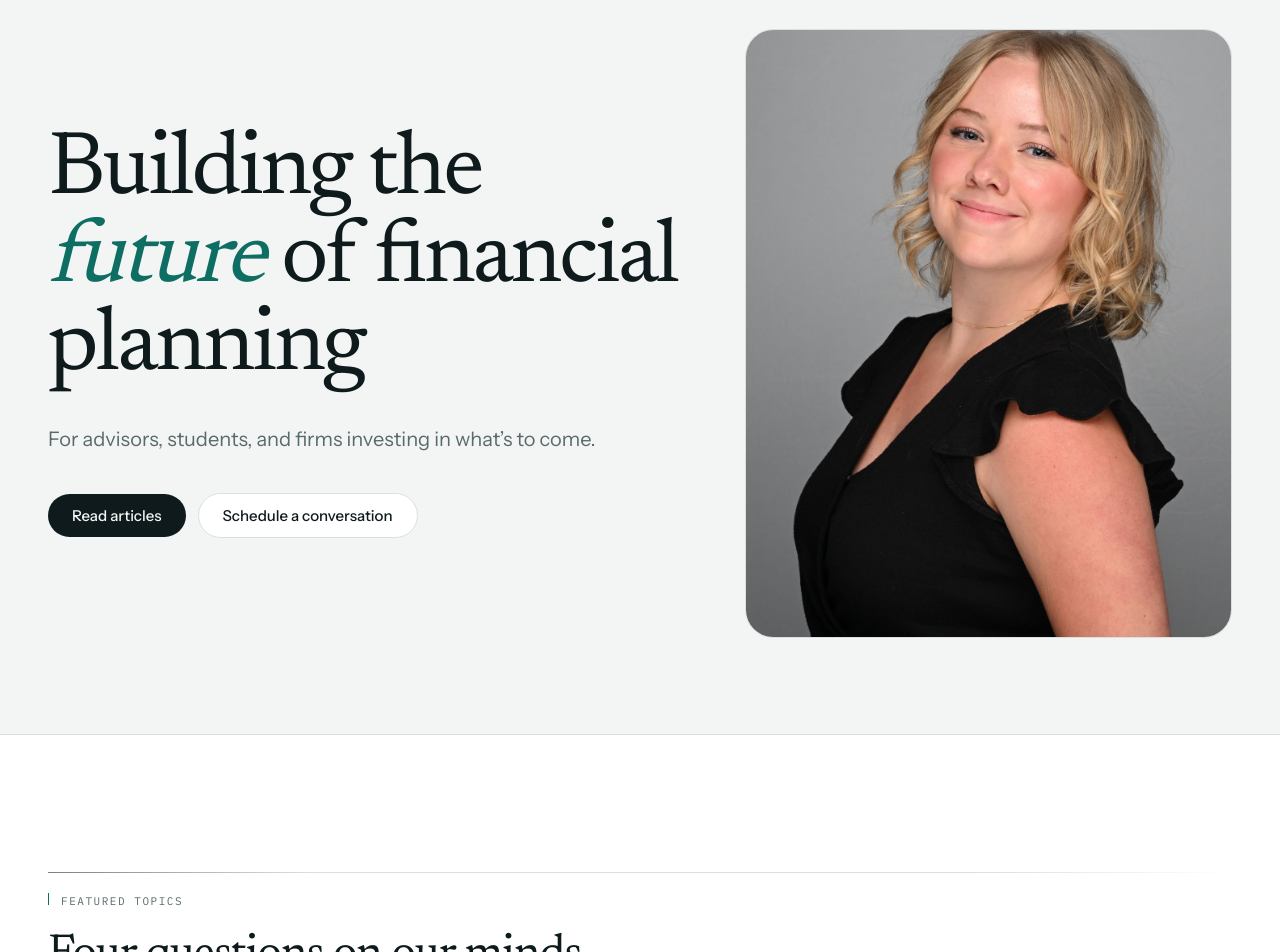
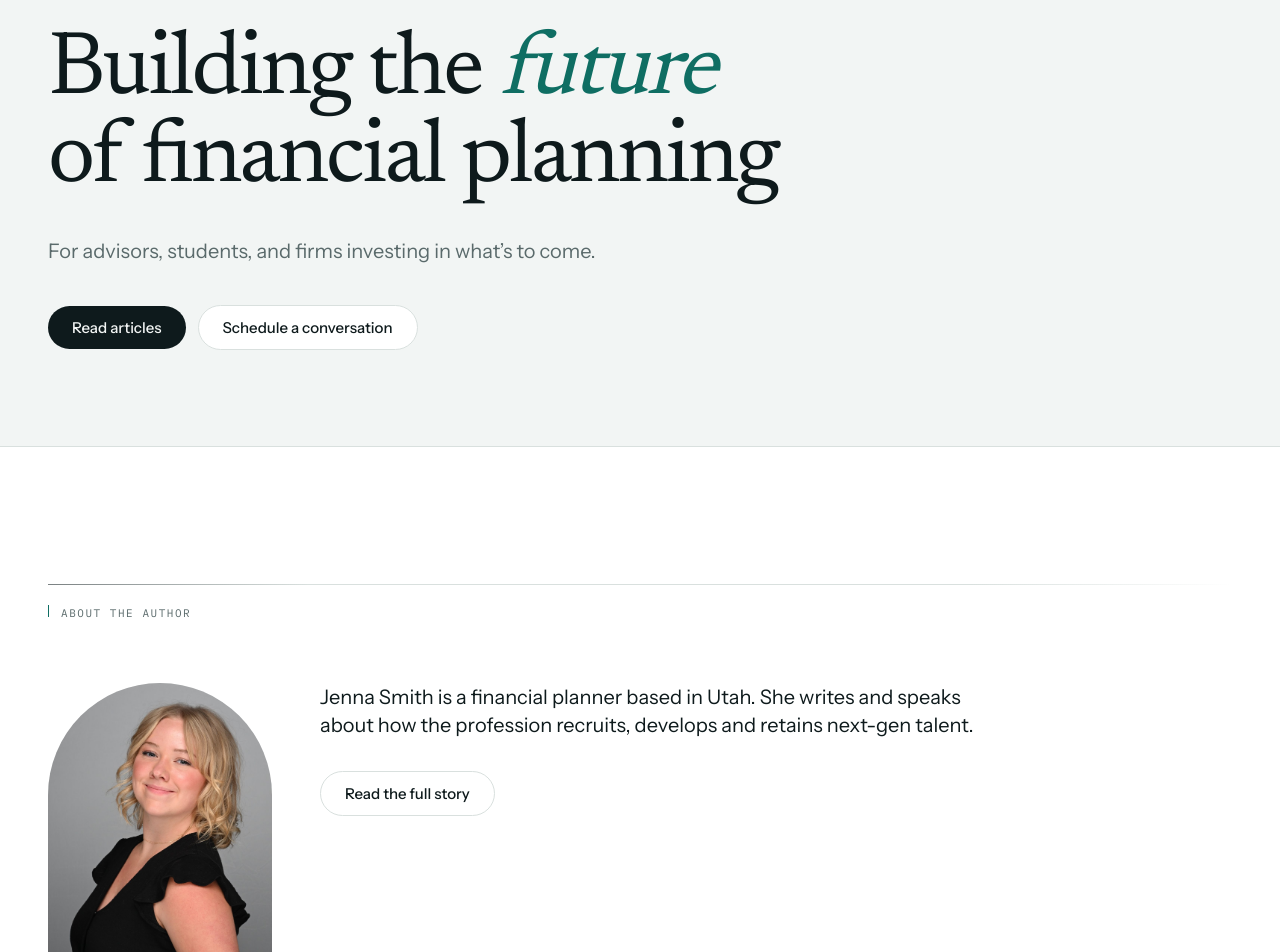
Before and after one commit to thefutureofplanning/The-Future-of-Planning, a Next.js app: page / in a window 1280 px wide. Shown: the part 140-1092 px from the top of the page. Built offline with nearby package versions, Linux system fonts and the light colour scheme; no server answers.

Commit message:
Add real LinkedIn URL, replace X with Instagram in social links

```diff
--- a/src/app/layout.tsx
+++ b/src/app/layout.tsx
@@ -103,7 +103,7 @@ const personJsonLd = {
     'Financial planning education',
   ],
   affiliation: { '@type': 'CollegeOrUniversity', name: 'Utah Valley University' },
-  sameAs: [siteConfig.social.linkedin, siteConfig.social.x],
+  sameAs: [siteConfig.social.linkedin, siteConfig.social.instagram],
 }
 
 export default function RootLayout({ children }: { children: React.ReactNode }) {
--- a/src/app/page.tsx
+++ b/src/app/page.tsx
@@ -1,5 +1,6 @@
 import type { Metadata } from 'next'
 import { Hero } from '@/components/home/Hero'
+import { AboutAuthor } from '@/components/home/AboutAuthor'
 import { RecentWriting } from '@/components/home/RecentWriting'
 import { Topics } from '@/components/home/Topics'
 import { Mission } from '@/components/home/Mission'
@@ -24,6 +25,7 @@ export default function HomePage() {
   return (
     <>
       <Hero />
+      <AboutAuthor />
       <RecentWriting featured={featuredMeta} recent={recent} />
       <Topics />
       <Mission />
--- /dev/null
+++ b/src/components/home/AboutAuthor.tsx
@@ -0,0 +1,35 @@
+import Image from 'next/image'
+import { Section, SectionHeading } from '@/components/ui/Section'
+import { Reveal } from '@/components/ui/Reveal'
+import { ButtonLink } from '@/components/ui/Button'
+import { bio } from '@/lib/content/profile'
+
+export function AboutAuthor() {
+  return (
+    <Section className="border-t border-rule bg-surface">
+      <SectionHeading label="About the author" />
+      <div className="grid items-start gap-10 sm:grid-cols-[auto_1fr] sm:gap-12">
+        <Reveal>
+          <div className="relative mx-auto aspect-[3/4] w-48 overflow-hidden rounded-t-full bg-paper sm:w-56">
+            <Image
+              src="/images/jenna-headshot.jpg"
+              alt="Jenna Smith"
+              fill
+              sizes="(min-width: 640px) 14rem, 12rem"
+              className="object-cover"
+              style={{ objectPosition: 'center 15%' }}
+            />
+          </div>
+        </Reveal>
+        <Reveal delay={100}>
+          <p className="max-w-2xl font-sans text-lg leading-relaxed text-ink sm:text-xl">
+            {bio.short}
+          </p>
+          <ButtonLink href="/about" variant="secondary" className="mt-8">
+            Read the full story
+          </ButtonLink>
+        </Reveal>
+      </div>
+    </Section>
+  )
+}
--- a/src/components/home/Hero.tsx
+++ b/src/components/home/Hero.tsx
@@ -1,4 +1,3 @@
-import Image from 'next/image'
 import { ButtonLink } from '@/components/ui/Button'
 import { Container } from '@/components/ui/Container'
 
@@ -6,8 +5,6 @@ export function Hero() {
   return (
     <section className="relative overflow-hidden pb-16 pt-16 sm:pb-24 sm:pt-24">
       <Container>
-        <div className="grid items-center gap-12 lg:grid-cols-[1.3fr_1fr] lg:gap-16">
-          <div>
         <h1
           className="animate-rise max-w-[19ch] font-display text-display-lg text-ink"
           style={{ animationDelay: '80ms' }}
@@ -31,24 +28,6 @@ export function Hero() {
             Schedule a conversation
           </ButtonLink>
         </div>
-          </div>
-
-          <div
-            className="animate-rise mx-auto w-full max-w-xs lg:max-w-none"
-            style={{ animationDelay: '180ms' }}
-          >
-            <div className="relative aspect-[4/5] overflow-hidden rounded-panel border border-rule bg-surface">
-              <Image
-                src="/images/jenna-headshot.jpg"
-                alt="Jenna Smith"
-                fill
-                priority
-                sizes="(min-width: 1024px) 28rem, 20rem"
-                className="object-cover"
-              />
-            </div>
-          </div>
-        </div>
       </Container>
     </section>
   )
--- a/src/components/site/Footer.tsx
+++ b/src/components/site/Footer.tsx
@@ -51,12 +51,12 @@ export function Footer() {
               LinkedIn
             </a>
             <a
-              href={siteConfig.social.x}
+              href={siteConfig.social.instagram}
               className="font-sans text-sm text-graphite transition-colors hover:text-horizon"
               target="_blank"
               rel="noreferrer noopener"
             >
-              X
+              Instagram
             </a>
             <a
               href="/feed.xml"
--- a/src/lib/site.ts
+++ b/src/lib/site.ts
@@ -15,8 +15,8 @@ export const siteConfig = {
   schedulingUrl:
     process.env.NEXT_PUBLIC_SCHEDULING_URL ?? 'https://cal.com/jenna-smith/30min',
   social: {
-    linkedin: 'https://www.linkedin.com/in/your-handle',
-    x: 'https://x.com/your-handle',
+    linkedin: 'https://www.linkedin.com/in/jennasmith3/',
+    instagram: 'https://www.instagram.com/your-handle',
   },
   nav: [
     { label: 'Articles', href: '/articles' },
```
Lines whose indentation alone changed are shown as unchanged.
